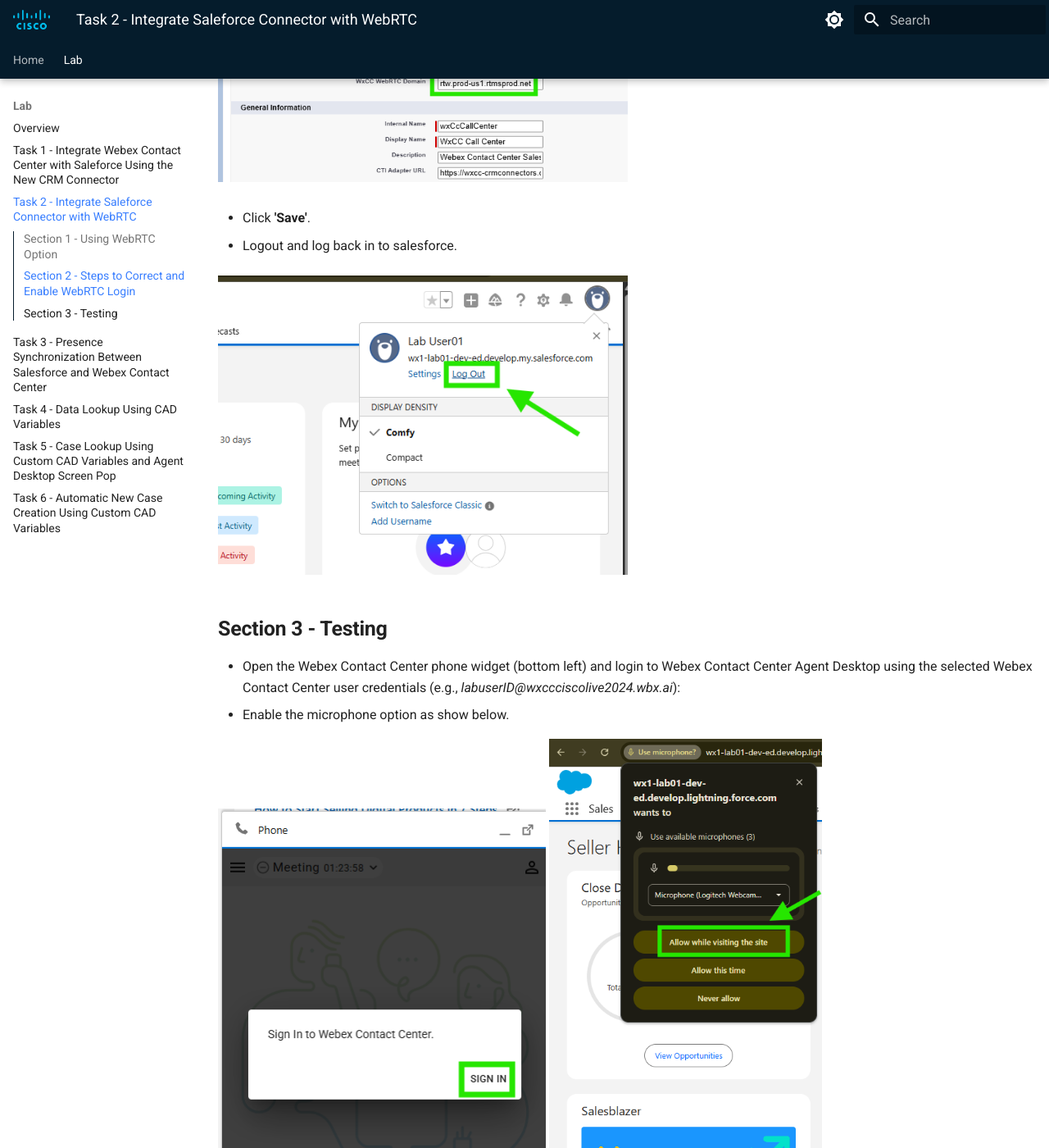
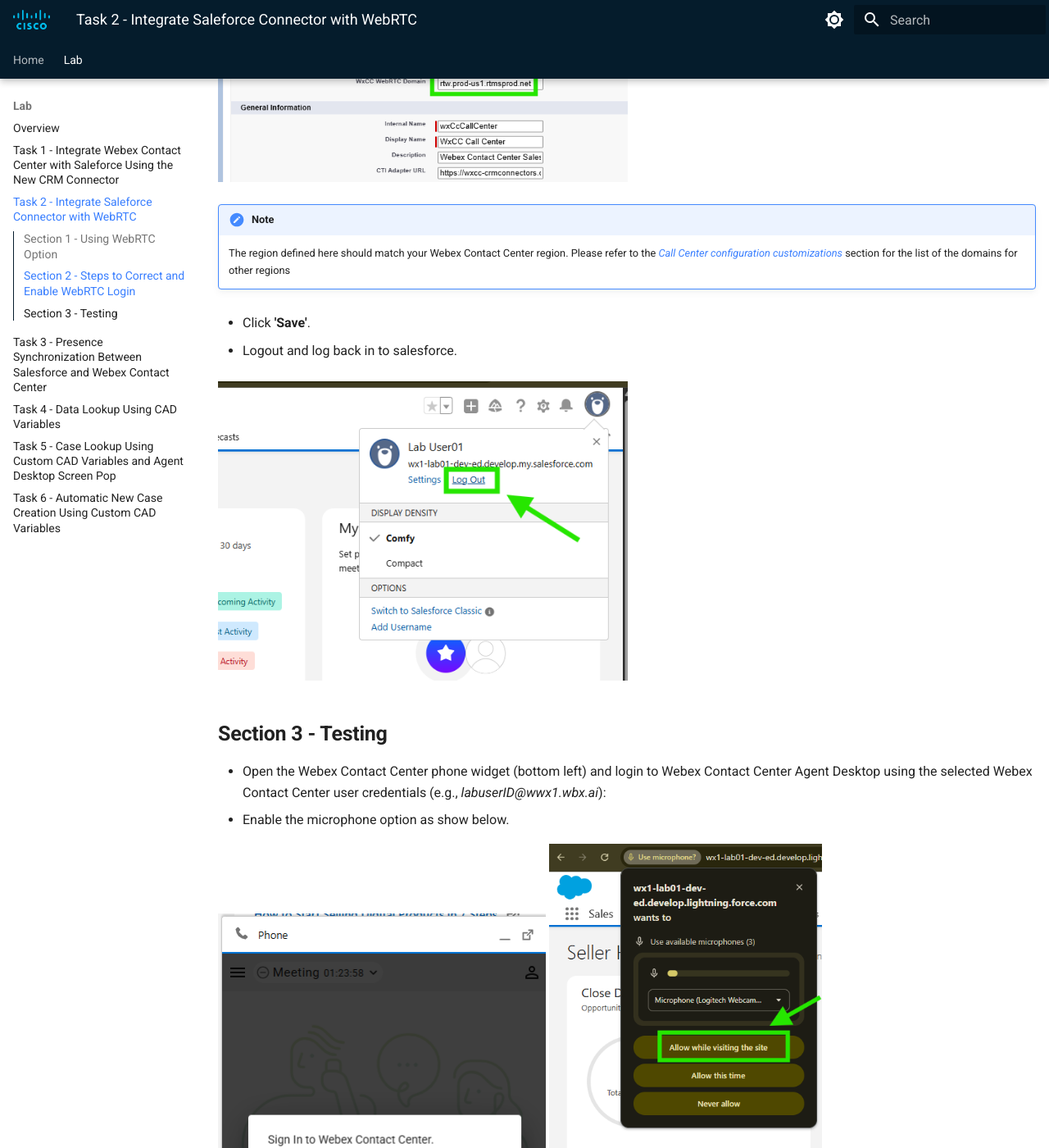
Before and after one commit to WebexCC-SA/LAB-2308, an MkDocs documentation site: the page built from docs/task2.md, in a window 1280 px wide and 1400 px high, scrolled down 3968 px. Shown: the whole window at 82% size. Built offline with MkDocs 1.6.1 and Material for MkDocs 9.7.7, drawn with Linux system fonts in a browser that asks for light colours.

Commit message:
Update task2.md

```diff
--- a/docs/task2.md
+++ b/docs/task2.md
@@ -50,6 +50,9 @@
 
 ![Nav](./assets/task2/7.png){ width="500" }
 
+!!! note
+	The region defined here should match your Webex Contact Center region. Please refer to the [_Call Center configuration customizations_](https://help.webex.com/en-us/article/dyidod/Integrate-Webex-Contact-Center-with-Salesforce-(Version-2-New)#reference-template_2cf241c7-ade1-49d6-9582-b38467cb85f4) section for the list of the domains for other regions
+
 - Click **'Save'**.
 
 - Logout and log back in to salesforce.
@@ -58,7 +61,7 @@
 
 ## **Section 3 - Testing**
 
-- Open the Webex Contact Center phone widget (bottom left) and login to Webex Contact Center Agent Desktop using the selected Webex Contact Center user credentials (e.g., _labuserID@wxccciscolive2024.wbx.ai_):
+- Open the Webex Contact Center phone widget (bottom left) and login to Webex Contact Center Agent Desktop using the selected Webex Contact Center user credentials (e.g., _labuserID@wwx1.wbx.ai_):
 - Enable the microphone option as show below.
 
 ![Nav](./assets/task2/9.png){ width="400" }
```
